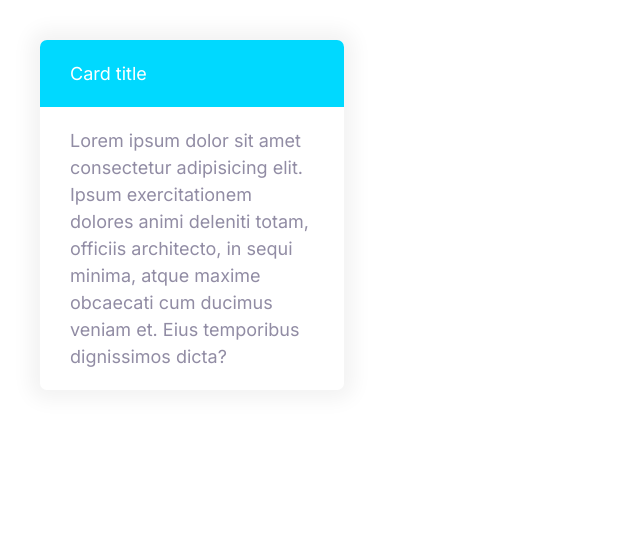
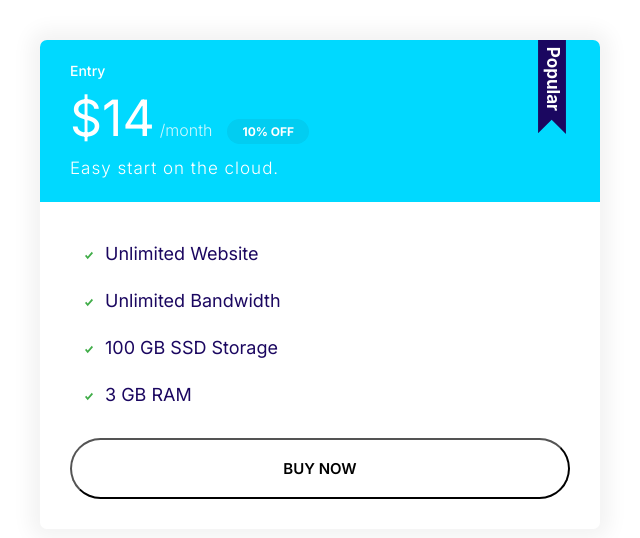
Before and after one commit to ftuyishimire/Moshify, a plain HTML site: page index.html in a window 1280 px wide. Shown: the whole page, without its empty margins (0-640 px from the left). Drawn offline with Linux system fonts and the light colour scheme.

Commit message:
Cards, plan and popular badge

```diff
--- a/css/styles.css
+++ b/css/styles.css
@@ -97,6 +97,7 @@ a{
 
 .badge--small{
     font-size: 1.6rem;
+    padding: 0.5rem 1.5rem;
 }
 
 
@@ -181,7 +182,8 @@ a{
     font-weight: 600;
     text-transform: uppercase;
     padding: 2rem 3rem;
-    border: 0;
+    /* border: 0; */
+    background: #fff;
     border-radius: 40px;
     text-align: center;
     cursor: pointer;
@@ -293,3 +295,70 @@ a{
     background: var(--color-secondary);
     color: #fff;
 }
+
+.card--secondary .badge--secondary{
+    background: #02cdf1;
+}
+
+/* plans */
+
+.plan__name{
+    color: #fff;
+    margin: 0;
+    font-weight: 500;
+    font-size: 2.4rem;
+}
+
+.plan__price{
+    font-size: 6rem;
+}
+
+.plan__billing-circle{
+    font-size: 2rem;
+    font-weight: 300;
+    opacity: 0.8;
+    margin-right: 1rem;
+}
+
+.plan__description{
+    font-size: 2rem;
+    font-weight: 300;
+    letter-spacing: 1px;
+    display: block;
+}
+
+.plan .list__item{
+    margin-bottom: 2rem;
+}
+
+.plan--popular .card__header{
+    position: relative;
+
+}
+
+.plan--popular .card__header::before{
+    content: url(../images/popular.svg);
+    width: 40px;
+    display: inline-block;
+    position: absolute;
+    top: -6px;
+    right: 5%;
+
+}
+
+@media screen and (min-width: 1024px) {
+    .plan__name{
+        font-size: 1.4rem;
+    }
+    .plan__price{
+        font-size: 5rem;
+    }
+
+    .plan__billing-circle{
+        font-size: 1.6rem;
+    }
+
+    .plan__description{
+        font-size: 1.7rem;
+    }
+}
--- a/index.html
+++ b/index.html
@@ -15,17 +15,28 @@
   </head>
 
   <body>
-    <div style="width: 30%; padding: 4rem">
-      <div class="card card--secondary">
-        <!-- the reason for using under score for class name card__header is because the header is the element inside this block, so it can not exist on it's own outside of this block or outside of this component. -->
-        <header class="card__header">Card title</header>
-        <div class="card__body">
-          Lorem ipsum dolor sit amet consectetur adipisicing elit. Ipsum
-          exercitationem dolores animi deleniti totam, officiis architecto, in
-          sequi minima, atque maxime obcaecati cum ducimus veniam et. Eius
-          temporibus dignissimos dicta?
+    <div style="width: 50%; padding: 4rem">
+      <divl class="plan plan--popular">
+        <div class="card card--secondary">
+          <!-- the reason for using under score for class name card__header is because the header is the element inside this block, so it can not exist on it's own outside of this block or outside of this component. -->
+          <header class="card__header">
+            <h3 class="plan__name">Entry</h3>
+            <span class="plan__price">$14</span>
+            <span class="plan__billing-circle">/month</span>
+            <span class="badge badge--secondary badge--small">10% OFF</span>
+            <span class="plan__description">Easy start on the cloud.</span>
+          </header>
+          <div class="card__body">
+            <ul class="list list--tick">
+              <li class="list__item">Unlimited Website</li>
+              <li class="list__item">Unlimited Bandwidth</li>
+              <li class="list__item">100 GB SSD Storage</li>
+              <li class="list__item">3 GB RAM</li>
+            </ul>
+            <button class="btn btn--outline btn--block">Buy Now</button>
+          </div>
         </div>
-      </div>
+      </divl>
     </div>
   </body>
 </html>
```
Also changed, not shown: components/card.html (added, +12 -0 lines), images/popular.svg (added).
